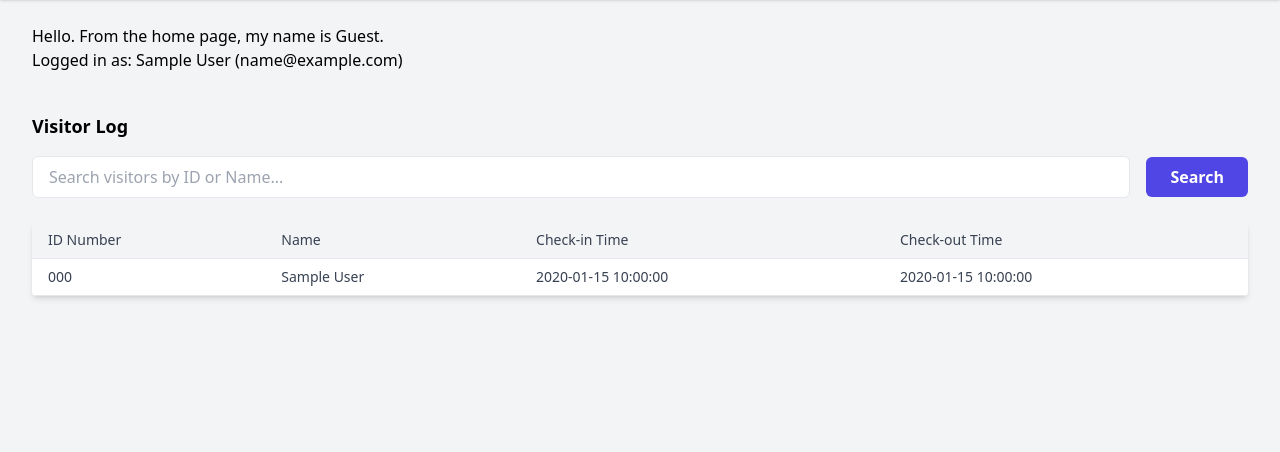
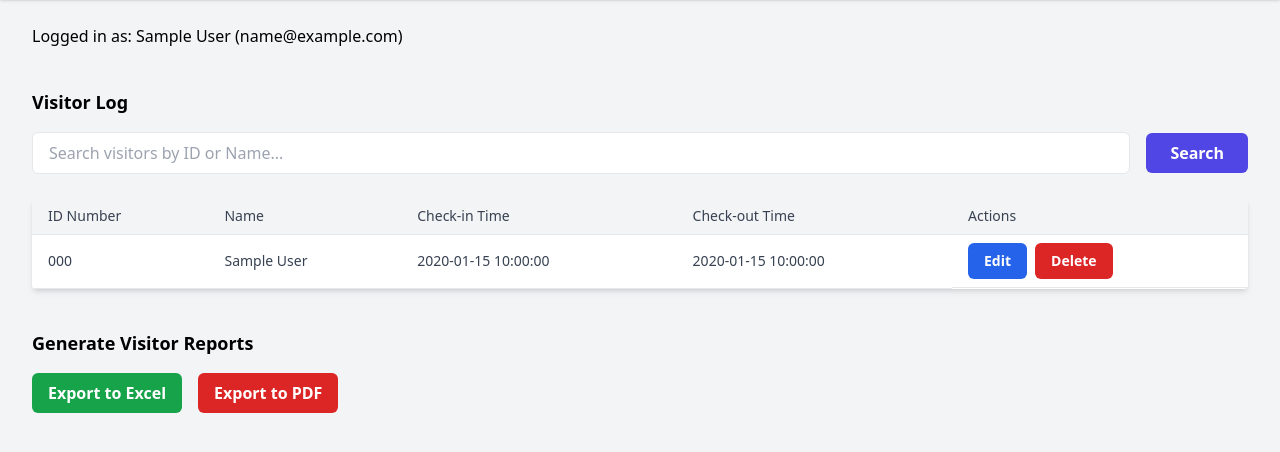
Before and after one commit to CodeMonster88088/VMS, a Laravel app: page / in a window 1280 px wide. Shown: the part 148-600 px from the top of the page. Run offline with Laravel 12, Linux system fonts and the light colour scheme; a user stored in the database is signed in; tables that the repository leaves empty hold one stand-in row (values such as "Sample post"); parts of the project's set-up code (start-up, migrations or seed data) failed here and were passed over; some libraries are stand-ins or nearby versions.

Commit message:
reports working

```diff
--- a/app/Http/Controllers/VisitorController.php
+++ b/app/Http/Controllers/VisitorController.php
@@ -3,12 +3,15 @@
 namespace App\Http\Controllers;
 
 use App\Models\Visitor;
+//use Barryvdh\DomPDF\Facade as PDF; // Correct Facade usage
+use Barryvdh\DomPDF\Facade\Pdf;
 use Illuminate\Http\Request;
 use Illuminate\Support\Facades\Validator;
+use Maatwebsite\Excel\Facades\Excel;
+use App\Exports\VisitorsExport;
 
 class VisitorController extends Controller
 {
-
     public function index(Request $request)
     {
         $query = Visitor::query();
@@ -24,21 +27,53 @@ class VisitorController extends Controller
         return view('visitors.index', compact('visitors'));
     }
 
-    /**
-     * Display the visitor log.
-     */
+    public function edit($id)
+    {
+        $visitor = Visitor::findOrFail($id);
+        return view('visitors.edit', compact('visitor'));
+    }
+
+    public function destroy($id)
+    {
+        $visitor = Visitor::findOrFail($id);
+        $visitor->delete();
+
+        return redirect()->route('visitors.index')->with('success', 'Visitor deleted successfully.');
+    }
+
+    public function update(Request $request, $id)
+    {
+        // Validate the incoming request
+        $request->validate([
+            'id_number' => 'required|string|max:255',
+            'arabic_full_name' => 'required|string|max:255',
+            'address_arabic' => 'nullable|string|max:255',
+            'address_english' => 'nullable|string|max:255',
+            'birth_date' => 'nullable|date',
+            'card_country' => 'nullable|string|max:100',
+            'card_expiry_date' => 'nullable|date',
+            'card_serial_number' => 'nullable|string|max:255',
+            'gender' => 'nullable|string|max:10',
+            'nationality_code' => 'nullable|string|max:50',
+            'passport_number' => 'nullable|string|max:255',
+        ]);
+
+        // Find the visitor and update
+        $visitor = Visitor::findOrFail($id);
+        $visitor->update($request->all());
+
+        // Redirect back with a success message
+        return redirect()->route('visitors.index')->with('success', 'Visitor updated successfully!');
+    }
+
     public function visitorLog()
     {
         $visitors = Visitor::orderBy('checkin_time', 'desc')->get();
         return view('home', compact('visitors'));
     }
 
-    /**
-     * Save a check-in record.
-     */
     public function checkIn(Request $request): \Illuminate\Http\JsonResponse
     {
-        // Validate the incoming request
         $validator = Validator::make($request->all(), [
             'id_number' => 'required|string|max:255',
             'photo' => 'nullable|string',
@@ -54,12 +89,10 @@ class VisitorController extends Controller
             'passport_number' => 'nullable|string|max:255',
         ]);
 
-        // Check if validation fails
         if ($validator->fails()) {
             return response()->json(['error' => $validator->errors()], 422);
         }
 
-        // Create a new visitor record for this visit
         $visitor = Visitor::create([
             'id_number' => $request->id_number,
             'photo' => $request->photo,
@@ -74,35 +107,30 @@ class VisitorController extends Controller
             'nationality_code' => $request->nationality_code,
             'passport_number' => $request->passport_number,
             'checkin_time' => now(),
-            'checkout_time' => null, // Initialize checkout time as null
+            'checkout_time' => null,
         ]);
 
-        // Return a success response
         return response()->json([
             'message' => 'Visitor checked in successfully!',
             'visitor' => $visitor,
         ], 201);
     }
+
     public function validateCheckin(Request $request)
     {
         $request->validate([
-            'id_number' => 'required|string'
+            'id_number' => 'required|string',
         ]);
 
         $isCheckedIn = Visitor::where('id_number', $request->id_number)
-            ->whereNull('checkout_time') // Check if there is an active check-in
+            ->whereNull('checkout_time')
             ->exists();
 
         return response()->json(['is_checked_in' => $isCheckedIn]);
     }
 
-
-    /**
-     * Save a check-out record.
-     */
     public function checkOut(Request $request, $id)
     {
-        // Validate the incoming request
         $validator = Validator::make($request->all(), [
             'id_number' => 'required|string|exists:visitors,id_number',
         ]);
@@ -111,7 +139,6 @@ class VisitorController extends Controller
             return redirect()->back()->with('error', 'Invalid checkout request.');
         }
 
-        // Find the existing visitor record
         $visitor = Visitor::where('id', $id)
             ->whereNull('checkout_time')
             ->first();
@@ -120,22 +147,31 @@ class VisitorController extends Controller
             return redirect()->back()->with('error', 'Visitor has already checked out or does not exist.');
         }
 
-        // Update the check-out time
         $visitor->update(['checkout_time' => now()]);
 
         return redirect()->back()->with('success', 'Visitor checked out successfully!');
     }
 
-
-
-
-    /**
-     * Show details of a single visitor.
-     */
     public function show($id)
     {
         $visitor = Visitor::findOrFail($id);
 
         return view('visitors.details', compact('visitor'));
     }
+
+    public function exportPDF()
+    {
+        // Fetch all visitors
+        $visitors = Visitor::all();
+
+        // Load the view and pass the data
+        $pdf = PDF::loadView('reports.visitors_pdf', compact('visitors'));
+
+        // Download the generated PDF
+        return $pdf->download('visitors_report.pdf');
+    }
+    public function exportExcel()
+    {
+        return Excel::download(new VisitorsExport, 'visitors_report.xlsx');
+    }
 }
--- a/composer.json
+++ b/composer.json
@@ -6,8 +6,10 @@
     "license": "MIT",
     "require": {
         "php": "^8.2",
+        "barryvdh/laravel-dompdf": "^3.0",
         "laravel/framework": "^11.9",
-        "laravel/tinker": "^2.9"
+        "laravel/tinker": "^2.9",
+        "maatwebsite/excel": "^3.1"
     },
     "require-dev": {
         "fakerphp/faker": "^1.23",
--- /dev/null
+++ b/config/dompdf.php
@@ -0,0 +1,300 @@
+<?php
+
+return [
+
+    /*
+    |--------------------------------------------------------------------------
+    | Settings
+    |--------------------------------------------------------------------------
+    |
+    | Set some default values. It is possible to add all defines that can be set
+    | in dompdf_config.inc.php. You can also override the entire config file.
+    |
+    */
+    'show_warnings' => false,   // Throw an Exception on warnings from dompdf
+
+    'public_path' => null,  // Override the public path if needed
+
+    /*
+     * Dejavu Sans font is missing glyphs for converted entities, turn it off if you need to show € and £.
+     */
+    'convert_entities' => true,
+
+    'options' => [
+        /**
+         * The location of the DOMPDF font directory
+         *
+         * The location of the directory where DOMPDF will store fonts and font metrics
+         * Note: This directory must exist and be writable by the webserver process.
+         * *Please note the trailing slash.*
+         *
+         * Notes regarding fonts:
+         * Additional .afm font metrics can be added by executing load_font.php from command line.
+         *
+         * Only the original "Base 14 fonts" are present on all pdf viewers. Additional fonts must
+         * be embedded in the pdf file or the PDF may not display correctly. This can significantly
+         * increase file size unless font subsetting is enabled. Before embedding a font please
+         * review your rights under the font license.
+         *
+         * Any font specification in the source HTML is translated to the closest font available
+         * in the font directory.
+         *
+         * The pdf standard "Base 14 fonts" are:
+         * Courier, Courier-Bold, Courier-BoldOblique, Courier-Oblique,
+         * Helvetica, Helvetica-Bold, Helvetica-BoldOblique, Helvetica-Oblique,
+         * Times-Roman, Times-Bold, Times-BoldItalic, Times-Italic,
+         * Symbol, ZapfDingbats.
+         */
+        'font_dir' => storage_path('fonts'), // advised by dompdf (https://github.com/dompdf/dompdf/pull/782)
+
+        /**
+         * The location of the DOMPDF font cache directory
+         *
+         * This directory contains the cached font metrics for the fonts used by DOMPDF.
+         * This directory can be the same as DOMPDF_FONT_DIR
+         *
+         * Note: This directory must exist and be writable by the webserver process.
+         */
+        'font_cache' => storage_path('fonts'),
+
+        /**
+         * The location of a temporary directory.
+         *
+         * The directory specified must be writeable by the webserver process.
+         * The temporary directory is required to download remote images and when
+         * using the PDFLib back end.
+         */
+        'temp_dir' => sys_get_temp_dir(),
+
+        /**
+         * ==== IMPORTANT ====
+         *
+         * dompdf's "chroot": Prevents dompdf from accessing system files or other
+         * files on the webserver.  All local files opened by dompdf must be in a
+         * subdirectory of this directory.  DO NOT set it to '/' since this could
+         * allow an attacker to use dompdf to read any files on the server.  This
+         * should be an absolute path.
+         * This is only checked on command line call by dompdf.php, but not by
+         * direct class use like:
+         * $dompdf = new DOMPDF();  $dompdf->load_html($htmldata); $dompdf->render(); $pdfdata = $dompdf->output();
+         */
+        'chroot' => realpath(base_path()),
+
+        /**
+         * Protocol whitelist
+         *
+         * Protocols and PHP wrappers allowed in URIs, and the validation rules
+         * that determine if a resouce may be loaded. Full support is not guaranteed
+         * for the protocols/wrappers specified
+         * by this array.
+         *
+         * @var array
+         */
+        'allowed_protocols' => [
+            'file://' => ['rules' => []],
+            'http://' => ['rules' => []],
+            'https://' => ['rules' => []],
+        ],
+
+        /**
+         * Operational artifact (log files, temporary files) path validation
+         */
+        'artifactPathValidation' => null,
+
+        /**
+         * @var string
+         */
+        'log_output_file' => null,
+
+        /**
+         * Whether to enable font subsetting or not.
+         */
+        'enable_font_subsetting' => false,
+
+        /**
+         * The PDF rendering backend to use
+         *
+         * Valid settings are 'PDFLib', 'CPDF' (the bundled R&OS PDF class), 'GD' and
+         * 'auto'. 'auto' will look for PDFLib and use it if found, or if not it will
+         * fall back on CPDF. 'GD' renders PDFs to graphic files.
+         * {@link * Canvas_Factory} ultimately determines which rendering class to
+         * instantiate based on this setting.
+         *
+         * Both PDFLib & CPDF rendering backends provide sufficient rendering
+         * capabilities for dompdf, however additional features (e.g. object,
+         * image and font support, etc.) differ between backends.  Please see
+         * {@link PDFLib_Adapter} for more information on the PDFLib backend
+         * and {@link CPDF_Adapter} and lib/class.pdf.php for more information
+         * on CPDF. Also see the documentation for each backend at the links
+         * below.
+         *
+         * The GD rendering backend is a little different than PDFLib and
+         * CPDF. Several features of CPDF and PDFLib are not supported or do
+         * not make any sense when creating image files.  For example,
+         * multiple pages are not supported, nor are PDF 'objects'.  Have a
+         * look at {@link GD_Adapter} for more information.  GD support is
+         * experimental, so use it at your own risk.
+         *
+         * @link http://www.pdflib.com
+         * @link http://www.ros.co.nz/pdf
+         * @link http://www.php.net/image
+         */
+        'pdf_backend' => 'CPDF',
+
+        /**
+         * html target media view which should be rendered into pdf.
+         * List of types and parsing rules for future extensions:
+         * http://www.w3.org/TR/REC-html40/types.html
+         *   screen, tty, tv, projection, handheld, print, braille, aural, all
+         * Note: aural is deprecated in CSS 2.1 because it is replaced by speech in CSS 3.
+         * Note, even though the generated pdf file is intended for print output,
+         * the desired content might be different (e.g. screen or projection view of html file).
+         * Therefore allow specification of content here.
+         */
+        'default_media_type' => 'screen',
+
+        /**
+         * The default paper size.
+         *
+         * North America standard is "letter"; other countries generally "a4"
+         *
+         * @see CPDF_Adapter::PAPER_SIZES for valid sizes ('letter', 'legal', 'A4', etc.)
+         */
+        'default_paper_size' => 'a4',
+
+        /**
+         * The default paper orientation.
+         *
+         * The orientation of the page (portrait or landscape).
+         *
+         * @var string
+         */
+        'default_paper_orientation' => 'portrait',
+
+        /**
+         * The default font family
+         *
+         * Used if no suitable fonts can be found. This must exist in the font folder.
+         *
+         * @var string
+         */
+        'default_font' => 'serif',
+
+        /**
+         * Image DPI setting
+         *
+         * This setting determines the default DPI setting for images and fonts.  The
+         * DPI may be overridden for inline images by explictly setting the
+         * image's width & height style attributes (i.e. if the image's native
+         * width is 600 pixels and you specify the image's width as 72 points,
+         * the image will have a DPI of 600 in the rendered PDF.  The DPI of
+         * background images can not be overridden and is controlled entirely
+         * via this parameter.
+         *
+         * For the purposes of DOMPDF, pixels per inch (PPI) = dots per inch (DPI).
+         * If a size in html is given as px (or without unit as image size),
+         * this tells the corresponding size in pt.
+         * This adjusts the relative sizes to be similar to the rendering of the
+         * html page in a reference browser.
+         *
+         * In pdf, always 1 pt = 1/72 inch
+         *
+         * Rendering resolution of various browsers in px per inch:
+         * Windows Firefox and Internet Explorer:
+         *   SystemControl->Display properties->FontResolution: Default:96, largefonts:120, custom:?
+         * Linux Firefox:
+         *   about:config *resolution: Default:96
+         *   (xorg screen dimension in mm and Desktop font dpi settings are ignored)
+         *
+         * Take care about extra font/image zoom factor of browser.
+         *
+         * In images, <img> size in pixel attribute, img css style, are overriding
+         * the real image dimension in px for rendering.
+         *
+         * @var int
+         */
+        'dpi' => 96,
+
+        /**
+         * Enable embedded PHP
+         *
+         * If this setting is set to true then DOMPDF will automatically evaluate embedded PHP contained
+         * within <script type="text/php"> ... </script> tags.
+         *
+         * ==== IMPORTANT ==== Enabling this for documents you do not trust (e.g. arbitrary remote html pages)
+         * is a security risk.
+         * Embedded scripts are run with the same level of system access available to dompdf.
+         * Set this option to false (recommended) if you wish to process untrusted documents.
+         * This setting may increase the risk of system exploit.
+         * Do not change this settings without understanding the consequences.
+         * Additional documentation is available on the dompdf wiki at:
+         * https://github.com/dompdf/dompdf/wiki
+         *
+         * @var bool
+         */
+        'enable_php' => false,
+
+        /**
+         * Rnable inline JavaScript
+         *
+         * If this setting is set to true then DOMPDF will automatically insert JavaScript code contained
+         * within <script type="text/javascript"> ... </script> tags as written into the PDF.
+         * NOTE: This is PDF-based JavaScript to be executed by the PDF viewer,
+         * not browser-based JavaScript executed by Dompdf.
+         *
+         * @var bool
+         */
+        'enable_javascript' => true,
+
+        /**
+         * Enable remote file access
+         *
+         *  If this setting is set to true, DOMPDF will access remote sites for
+         *  images and CSS files as required.
+         *
+         *  ==== IMPORTANT ====
+         *  This can be a security risk, in particular in combination with isPhpEnabled and
+         *  allowing remote html code to be passed to $dompdf = new DOMPDF(); $dompdf->load_html(...);
+         *  This allows anonymous users to download legally doubtful internet content which on
+         *  tracing back appears to being downloaded by your server, or allows malicious php code
+         *  in remote html pages to be executed by your server with your account privileges.
+         *
+         *  This setting may increase the risk of system exploit. Do not change
+         *  this settings without understanding the consequences. Additional
+         *  documentation is available on the dompdf wiki at:
+         *  https://github.com/dompdf/dompdf/wiki
+         *
+         * @var bool
+         */
+        'enable_remote' => false,
+
+        /**
+         * List of allowed remote hosts
+         *
+         * Each value of the array must be a valid hostname.
+         *
+         * This will be used to filter which resources can be loaded in combination with
+         * isRemoteEnabled. If enable_remote is FALSE, then this will have no effect.
+         *
+         * Leave to NULL to allow any remote host.
+         *
+         * @var array|null
+         */
+        'allowed_remote_hosts' => null,
+
+        /**
+         * A ratio applied to the fonts height to be more like browsers' line height
+         */
+        'font_height_ratio' => 1.1,
+
+        /**
+         * Use the HTML5 Lib parser
+         *
+         * @deprecated This feature is now always on in dompdf 2.x
+         *
+         * @var bool
+         */
+        'enable_html5_parser' => true,
+    ],
+
+];
--- a/resources/views/home.blade.php
+++ b/resources/views/home.blade.php
@@ -8,8 +8,6 @@
         </script>
     </x-slot:heading>
 
-    <!-- Greeting Section -->
-    <h1>{{ $greeting ?? 'Hello' }}. From the home page, my name is {{ $name ?? 'Guest' }}.</h1>
 
     @if(Auth::check())
         <p>Logged in as: {{ Auth::user()->name }} ({{ Auth::user()->email }})</p>
@@ -50,17 +48,38 @@
                     <th class="px-4 py-2 border-b text-left text-sm font-medium text-gray-700">Name</th>
                     <th class="px-4 py-2 border-b text-left text-sm font-medium text-gray-700">Check-in Time</th>
                     <th class="px-4 py-2 border-b text-left text-sm font-medium text-gray-700">Check-out Time</th>
+                    @if(auth()->user() && auth()->user()->isAdmin)
+                        <th class="px-4 py-2 border-b text-left text-sm font-medium text-gray-700">Actions</th>
+                    @endif
                 </tr>
                 </thead>
                 <tbody>
                 @foreach ($visitors as $visitor)
-                    <tr
-                        class="cursor-pointer hover:bg-gray-100"
-                        onclick="window.location='{{ route('visitors.details', $visitor->id) }}'">
+                    <tr class="hover:bg-gray-100">
                         <td class="px-4 py-2 border-b text-sm text-gray-700">{{ $visitor->id_number }}</td>
                         <td class="px-4 py-2 border-b text-sm text-gray-700">{{ $visitor->arabic_full_name }}</td>
                         <td class="px-4 py-2 border-b text-sm text-gray-700">{{ $visitor->checkin_time ?? 'N/A' }}</td>
                         <td class="px-4 py-2 border-b text-sm text-gray-700">{{ $visitor->checkout_time ?? 'Still Checked-in' }}</td>
+                        @if(auth()->user() && auth()->user()->isAdmin)
+                            <td class="px-4 py-2 border-b text-sm text-gray-700 flex space-x-2">
+                                <!-- Edit Button -->
+                                <a href="{{ route('visitors.edit', $visitor->id) }}"
+                                   class="px-4 py-2 bg-blue-600 text-white font-semibold rounded-md hover:bg-blue-700 focus:outline-none">
+                                    Edit
+                                </a>
+
+                                <!-- Delete Button -->
+                                <form action="{{ route('visitors.destroy', $visitor->id) }}" method="POST" onsubmit="return confirm('Are you sure you want to delete this visitor?');">
+                                    @csrf
+                                    @method('DELETE')
+                                    <button
+                                        type="submit"
+                                        class="px-4 py-2 bg-red-600 text-white font-semibold rounded-md hover:bg-red-700 focus:outline-none">
+                                        Delete
+                                    </button>
+                                </form>
+                            </td>
+                        @endif
                     </tr>
                 @endforeach
                 </tbody>
@@ -70,5 +89,22 @@
         @endif
     </div>
 
+    <!-- Report Generation Section -->
+    <div class="mt-10">
+        <h2 class="text-lg font-bold mb-4">Generate Visitor Reports</h2>
+        <div class="flex space-x-4">
+            <a href="{{ route('visitors.report.excel') }}"
+               class="py-2 px-4 bg-green-600 text-white font-semibold rounded-md hover:bg-green-700 focus:outline-none">
+                Export to Excel
+            </a>
+            <a href="{{ route('visitors.report.pdf') }}"
+               class="py-2 px-4 bg-red-600 text-white font-semibold rounded-md hover:bg-red-700 focus:outline-none">
+                Export to PDF
+            </a>
+        </div>
+    </div>
+
+
+
 
 </x-layout>
--- a/routes/web.php
+++ b/routes/web.php
@@ -44,7 +44,13 @@ Route::get('/user/{id}/edit', [AdminController::class, 'editUser'])->name('edit.
 Route::post('/register-user', [AdminController::class, 'registerUser'])->name('register.user');
 Route::put('/user/{id}', [AdminController::class, 'updateUser'])->name('update.user');
 Route::get('/admin-dashboard', [AdminController::class, 'showHomePage'])->name('admin.dashboard');
+Route::get('/visitors/{id}/edit', [VisitorController::class, 'edit'])->name('visitors.edit');
+Route::delete('/visitors/{id}', [VisitorController::class, 'destroy'])->name('visitors.destroy');
+Route::put('/visitors/{id}', [VisitorController::class, 'update'])->name('visitors.update');
 
 
 // Avoid duplicate route names
 Route::get('/home', [VisitorController::class, 'visitorLog'])->name('visitor.log.home');
+//export
+Route::get('/visitors/report/pdf', [VisitorController::class, 'exportPDF'])->name('visitors.report.pdf');
+Route::get('/visitors/report/excel', [VisitorController::class, 'exportExcel'])->name('visitors.report.excel');
```
Also changed, not shown: app/Exports/VisitorsExport.php (added, +30 -0 lines), resources/views/reports/visitors_pdf.blade.php (added, +52 -0 lines), resources/views/visitors/edit.blade.php (added, +100 -0 lines), 1 other file.
